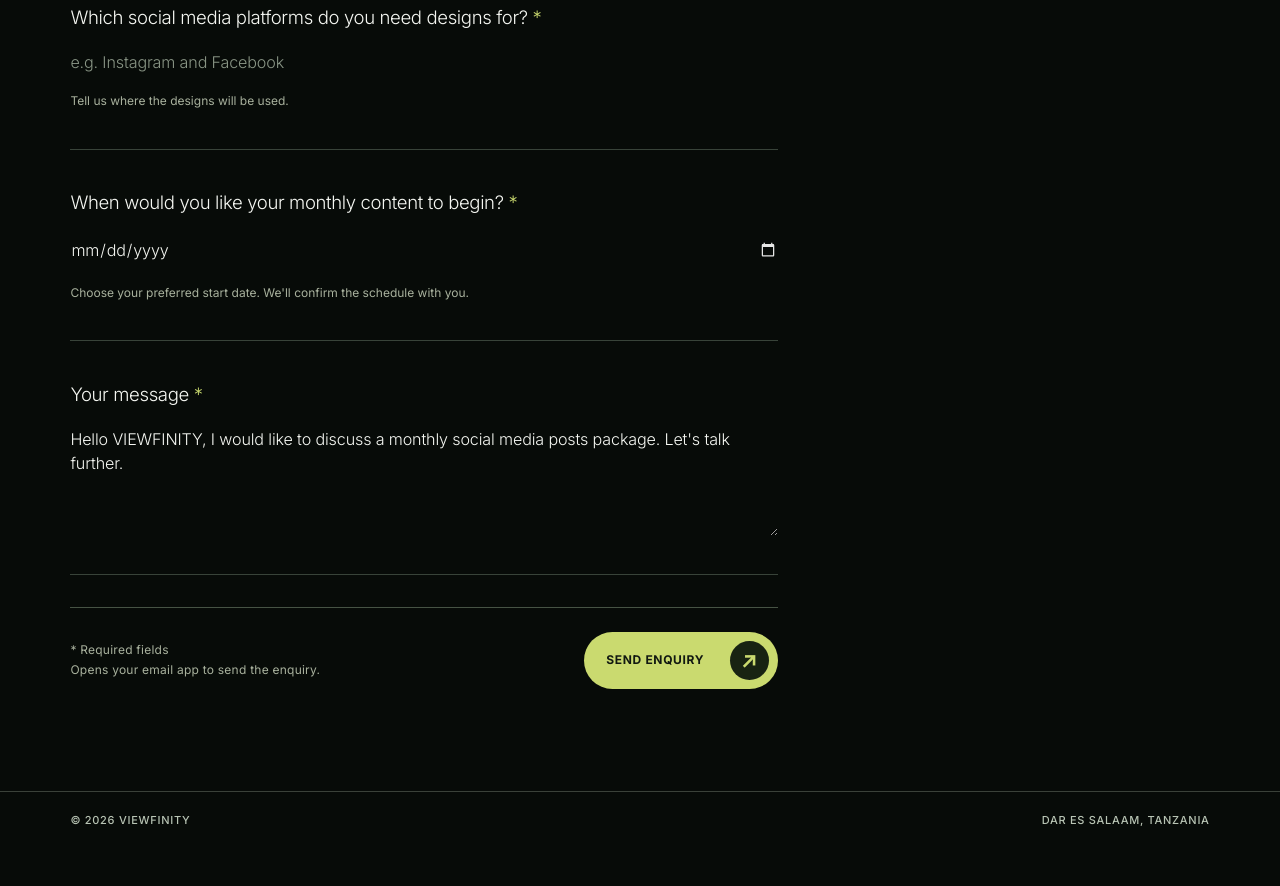
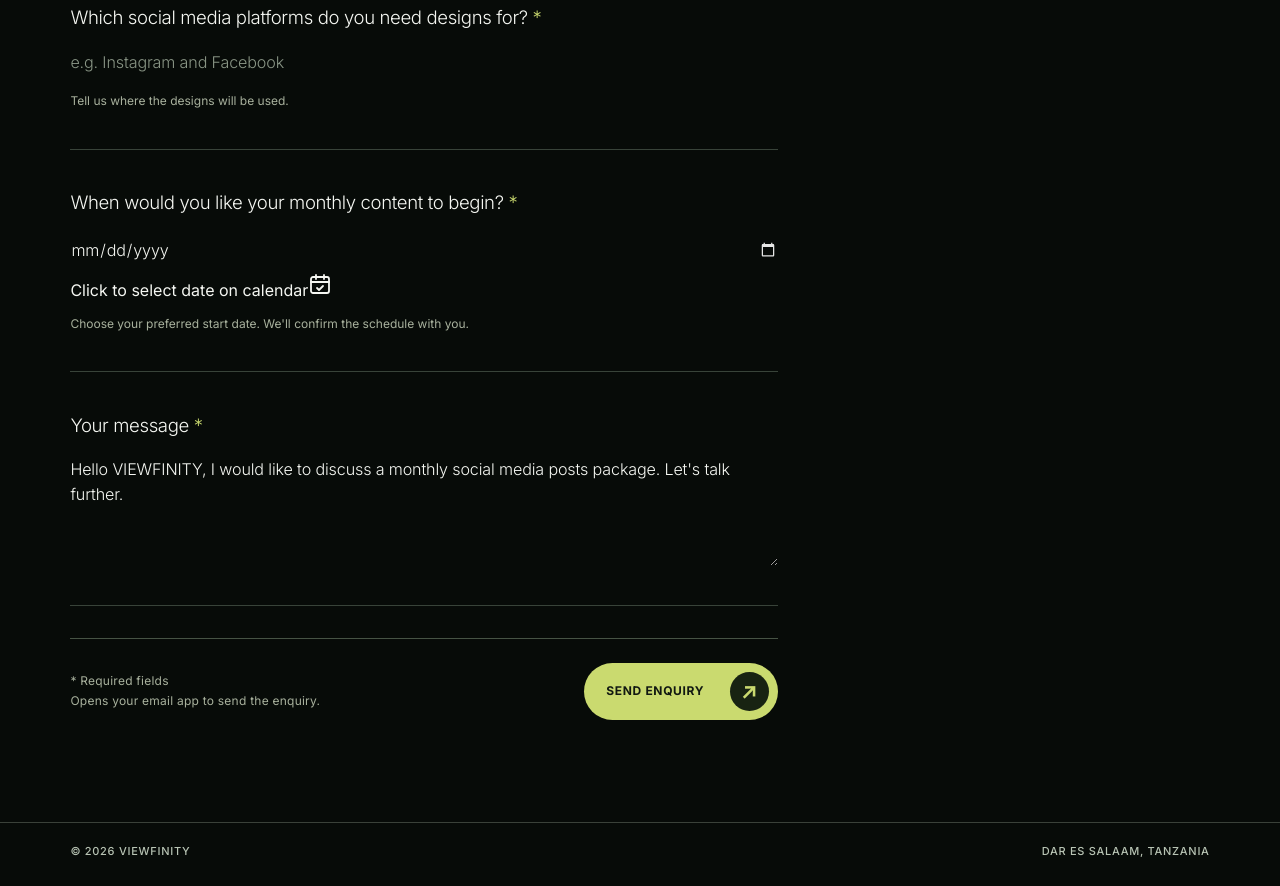
Before and after one commit to nellyjunior46-dotcom/viewfinity-art, a plain HTML site: page charges/social-media-posts/book/index.html in a window 1280 px wide. Shown: the part 1389-2275 px from the top of the page. Before the commit the page ends 2244 px from the top, so only its background shows below. Drawn offline with Linux system fonts and the light colour scheme.

Commit message:
Make booking date picker visible with a highlighted calendar prompt

```diff
--- a/charges/social-media-posts/book/index.html
+++ b/charges/social-media-posts/book/index.html
@@ -7,7 +7,7 @@
 <div class="vf125-field"><div class="vf125-field-body"><label for="vf-social-whatsapp">What's your WhatsApp number? <span>*</span></label><input id="vf-social-whatsapp" name="whatsapp" type="tel" autocomplete="tel" inputmode="tel" maxlength="25" placeholder="+255 7XX XXX XXX" required aria-describedby="vf-social-whatsapp-hint"><small class="vf-contact-hint" id="vf-social-whatsapp-hint">Include your country code so we can contact you on WhatsApp.</small></div></div>
 <div class="vf125-field"><div class="vf125-field-body"><label for="vf-social-package">Which social media posts package have you selected? <span>*</span></label><select id="vf-social-package" name="package" required aria-describedby="vf-social-package-hint"><option value="" disabled selected>Select a social media posts package</option><option value="basic">Basic — TZS 100,000/month</option><option value="standard">Standard — TZS 200,000/month</option><option value="premium">Premium — TZS 300,000/month</option></select><small class="vf-contact-hint" id="vf-social-package-hint">Pre-selected from the package you chose. You can change it if needed.</small></div></div>
 <div class="vf125-field"><div class="vf125-field-body"><label for="vf-social-platforms">Which social media platforms do you need designs for? <span>*</span></label><input id="vf-social-platforms" name="platforms" maxlength="200" placeholder="e.g. Instagram and Facebook" required><small class="vf-contact-hint">Tell us where the designs will be used.</small></div></div>
-<div class="vf125-field"><div class="vf125-field-body"><label for="vf-social-date">When would you like your monthly content to begin? <span>*</span></label><input id="vf-social-date" name="preferred_start_date" type="date" required aria-describedby="vf-social-date-hint"><small class="vf-contact-hint" id="vf-social-date-hint">Choose your preferred start date. We'll confirm the schedule with you.</small></div></div>
+<div class="vf125-field"><div class="vf125-field-body"><label for="vf-social-date">When would you like your monthly content to begin? <span>*</span></label><div class="vf-booking-calendar-control"><input id="vf-social-date" name="preferred_start_date" type="date" required aria-describedby="vf-social-date-hint" aria-label="Click to select date on calendar"><span class="vf-booking-calendar-prompt" aria-hidden="true">Click to select date on calendar</span><span class="vf-booking-calendar-symbol" aria-hidden="true"><svg viewBox="0 0 24 24" width="24" height="24" fill="none" stroke="currentColor" stroke-width="1.8" stroke-linecap="round" stroke-linejoin="round" aria-hidden="true"><rect x="3" y="5" width="18" height="16" rx="2"/><path d="M8 3v4M16 3v4M3 10h18"/><path d="m9 16 2 2 4-4"/></svg></span></div><small class="vf-contact-hint" id="vf-social-date-hint">Choose your preferred start date. We'll confirm the schedule with you.</small></div></div>
 <div class="vf125-field vf125-field-last"><div class="vf125-field-body"><label for="vf-social-message">Your message <span>*</span></label><textarea id="vf-social-message" maxlength="6000" minlength="10" name="message" required rows="4"></textarea></div></div>
 <div class="vf125-sendline"><span class="vf125-sendnote">* Required fields<br>Opens your email app to send the enquiry.</span><button class="vf125-sendbutton vf-master-cta" type="submit"><span>SEND ENQUIRY</span></button></div>
 <p aria-live="polite" class="vf125-status" id="vf-social-status" role="status"></p></form></div><aside aria-label="Portrait and contact information" class="vf125-aside">
```
